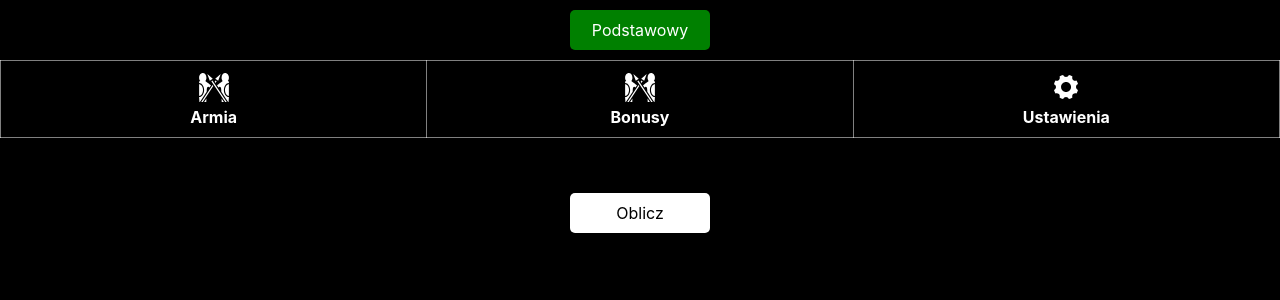
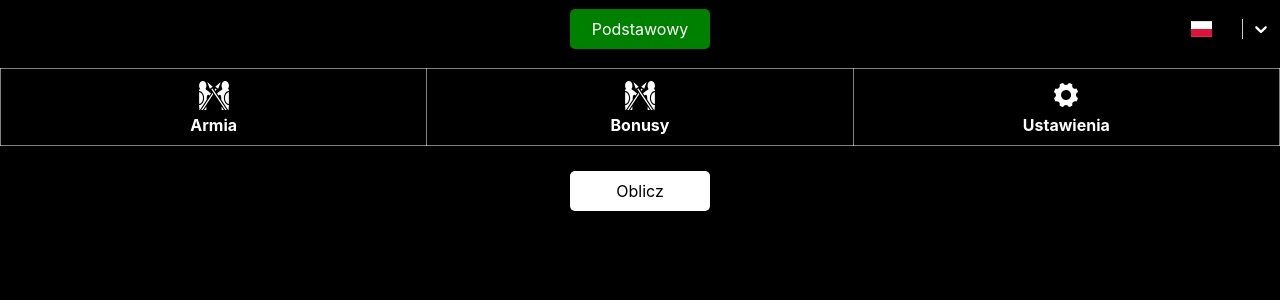
Before and after one commit to przemekpia/TBCalculator, a React (Create React App) app: page / in a window 1280 px wide. Shown: the top 300 px of the page. Built offline with nearby package versions, Linux system fonts and the light colour scheme.

Commit message:
Language DropDown Menu create

```diff
--- a/package.json
+++ b/package.json
@@ -8,11 +8,13 @@
     "@testing-library/jest-dom": "^5.17.0",
     "@testing-library/react": "^13.4.0",
     "@testing-library/user-event": "^13.5.0",
+    "flag-icons": "^7.2.3",
     "react": "^18.2.0",
     "react-dom": "^18.2.0",
     "react-icons": "^5.2.1",
     "react-redux": "^9.1.2",
     "react-scripts": "5.0.1",
+    "react-select": "^5.8.0",
     "redux": "^5.0.1",
     "web-vitals": "^2.1.4"
   },
--- a/src/components/BasicVersion/MainBar/SettingsBar.js
+++ b/src/components/BasicVersion/MainBar/SettingsBar.js
@@ -3,8 +3,24 @@ import {
   GiGuards,
 } from "react-icons/gi";
 import { IoIosSettings } from "react-icons/io";
+import { useSelector } from "react-redux";
 
 const SettingsBar = ({ isOpen, setComponentVisibility }) => {
+  const selectedLanguage = useSelector(
+    (state) => state.settings.selectedLanguage
+  );
+  const translations = {
+    PL: {
+      army: "Armia",
+      bonus: "Bonusy",
+      settings: "Ustawienia",
+    },
+    EN: {
+      army: "Army",
+      bonus: "Bonuses",
+      settings: "Settings",
+    },
+  };
   const thStyle = {
     textAlign: "center",
     border: "1px solid rgba(255, 255, 255, 0.5)", // Semi-transparent white border
@@ -20,7 +36,7 @@ const SettingsBar = ({ isOpen, setComponentVisibility }) => {
     <div
       style={{
         justifyContent: "center",
-        paddingBottom: "50px",
+        paddingBottom: "20px",
         display: isOpen ? "block" : "none",
       }}
     >
@@ -35,16 +51,16 @@ const SettingsBar = ({ isOpen, setComponentVisibility }) => {
           <tr>
             <th style={thStyle} onClick={() => setComponentVisibility("army")}>
               <GiGuards style={iconStyle} />
-              <div>Armia</div>
+              <div>{translations[selectedLanguage].army}</div>
             </th>
             <th style={thStyle} onClick={() => setComponentVisibility("bonus")}>
               <GiGuards style={iconStyle} />
-              <div>Bonusy</div>
+              <div>{translations[selectedLanguage].bonus}</div>
             </th>
 
             <th style={thStyle} onClick={() => setComponentVisibility("settings")}>
               <IoIosSettings style={iconStyle} />
-              <div>Ustawienia</div>
+              <div>{translations[selectedLanguage].settings}</div>
             </th>
           </tr>
         </thead>
--- /dev/null
+++ b/src/components/LanguageSelector.js
@@ -0,0 +1,65 @@
+import React from 'react';
+import Select from 'react-select';
+import { useDispatch, useSelector } from 'react-redux';
+import { settingsActions } from '../store/settings';
+import "flag-icons/css/flag-icons.min.css";
+
+const LanguageSelector = () => {
+    const dispatch = useDispatch();
+    const selectedLanguage = useSelector((state) => state.settings.selectedLanguage);
+
+    const options = [
+        { value: 'PL', label: <span className="fi fi-pl"></span> },
+        { value: 'EN', label: <span className="fi fi-gb"></span> },
+    ];
+
+    const selectedOption = options.find(option => option.value === selectedLanguage);
+
+    const customStyles = {
+        control: (provided) => ({
+            ...provided,
+            backgroundColor: 'black',
+            color: 'white',
+            borderColor: 'black',
+            width: '120px',
+        }),
+        singleValue: (provided) => ({
+            ...provided,
+            display: 'flex',
+            alignItems: 'center',
+            justifyContent: 'center',
+        }),
+        option: (provided) => ({
+            ...provided,
+            display: 'flex',
+            alignItems: 'center',
+            justifyContent: 'center',
+            color: 'white',
+            backgroundColor: 'black',
+        }),
+        menu: (provided) => ({
+            ...provided,
+            backgroundColor: 'black',
+        }),
+        dropdownIndicator: (provided) => ({
+            ...provided,
+            color: 'white',
+        }),
+    };
+
+    const handleLanguageChange = (selectedOption) => {
+        dispatch(settingsActions.setLanguage(selectedOption.value));
+    };
+
+    return (
+        <Select
+            value={selectedOption}
+            onChange={handleLanguageChange}
+            options={options}
+            styles={customStyles}
+            isSearchable={false}
+        />
+    );
+};
+
+export default LanguageSelector;
--- a/src/components/TypeBar.js
+++ b/src/components/TypeBar.js
@@ -1,43 +1,77 @@
-import React from 'react';
+import React from "react";
+import LanguageSelector from "./LanguageSelector";
+import { useSelector } from "react-redux";
 
 const TypeBar = ({ setComponentVisibility }) => {
+  const selectedLanguage = useSelector(
+    (state) => state.settings.selectedLanguage
+  );
+  const translations = {
+    PL: {
+      basic: "Podstawowy",
+      advanced: "Zaawansowany",
+    },
+    EN: {
+      basic: "Basic",
+      advanced: "Advanced",
+    },
+  };
   const buttonStyle = {
-    color: 'white',
-    padding: '10px 20px',
-    cursor: 'pointer',
-    display: 'block', // Ustawiamy display na block
-    borderRadius: '5px',
-    textAlign: 'center',
-    minWidth: '100px',
+    color: "white",
+    padding: "10px 20px",
+    cursor: "pointer",
+    borderRadius: "5px",
+    textAlign: "center",
+    minWidth: "100px",
   };
 
   const basicButtonStyle = {
     ...buttonStyle,
-    backgroundColor: 'green',
+    backgroundColor: "green",
   };
 
   const advancedButtonStyle = {
     ...buttonStyle,
-    backgroundColor: 'red',
-    display: "none" //TU JEST WYLACZONY TRYB ZAAWANSOWANY
+    backgroundColor: "red",
+    display: "none", // Tryb zaawansowany wyłączony
   };
 
   return (
     <div
       style={{
-        display: 'flex',
-        flexDirection: 'row',
-        gap: '10px', // Odstęp między przyciskami
-        justifyContent: 'center',
-        paddingBottom: '10px',
-        paddingTop: '10px',
+        display: "flex",
+        justifyContent: "space-between",
+        alignItems: "center",
+        paddingBottom: "20px",
+        paddingTop: "10px",
+        width: "100%",
+        position: "relative",
       }}
     >
-      <div onClick={() => setComponentVisibility('basic')} style={basicButtonStyle}>
-        Podstawowy
+      <div
+        style={{
+          position: "absolute",
+          left: "50%",
+          transform: "translateX(-50%)",
+          display: "flex",
+          gap: "10px",
+        }}
+      >
+        <div
+          onClick={() => setComponentVisibility("basic")}
+          style={basicButtonStyle}
+        >
+          {translations[selectedLanguage].basic}
+        </div>
+        <div
+          onClick={() => setComponentVisibility("advanced")}
+          style={advancedButtonStyle}
+        >
+          {translations[selectedLanguage].advanced}
+        </div>
       </div>
-      <div onClick={() => setComponentVisibility('advanced')} style={advancedButtonStyle}>
-        Zaawansowany
+      <div style={{ marginLeft: "auto" }}>
+        <LanguageSelector />
       </div>
     </div>
   );
--- /dev/null
+++ b/src/store/settings.js
@@ -0,0 +1,19 @@
+import { createSlice } from "@reduxjs/toolkit";
+
+const initialSettingsState = {
+  selectedLanguage: "PL",
+};
+
+const settingsSlice = createSlice({
+  name: "settings",
+  initialState: initialSettingsState,
+  reducers: {
+    setLanguage(state, action) {
+      state.selectedLanguage = action.payload;
+    },
+  },
+});
+
+export const settingsActions = settingsSlice.actions;
+
+export const settingsReducer = settingsSlice.reducer;
--- a/src/store/store.js
+++ b/src/store/store.js
@@ -1,11 +1,13 @@
 import { configureStore } from "@reduxjs/toolkit";
 import { armyReducer } from "./army";
 import { statsReducer } from "./statistics";
+import { settingsReducer } from "./settings";
 
 const store = configureStore({
   reducer: {
     army: armyReducer,
     stats: statsReducer,
+    settings: settingsReducer,
   },
 });
 
```
Also changed, not shown: 1 other file (tests, documents, lock files or other folders).
